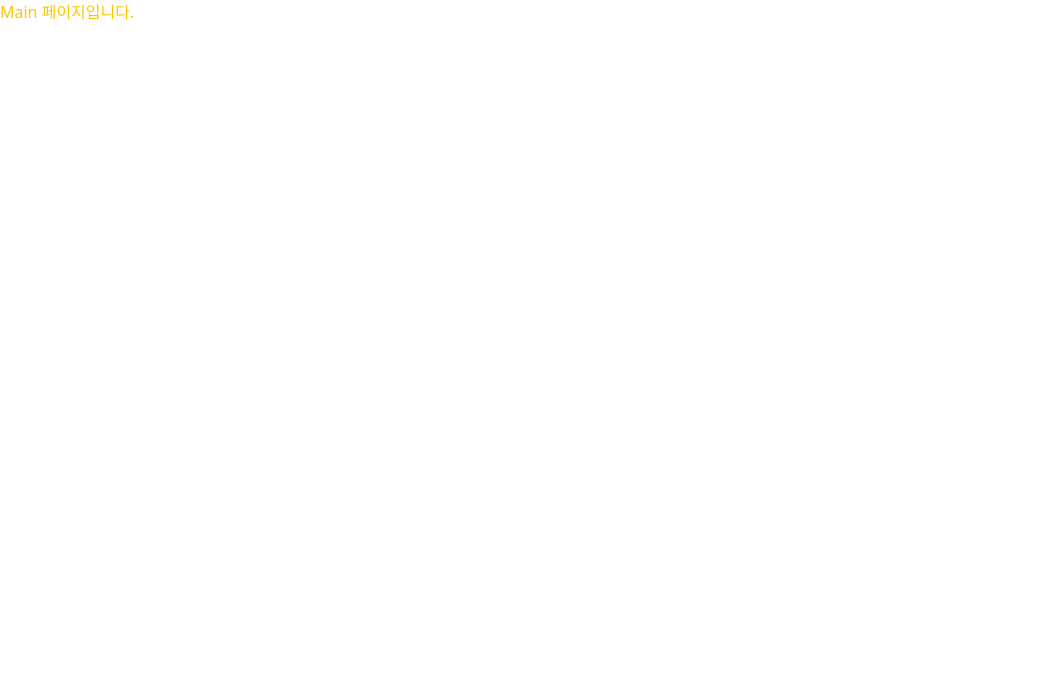
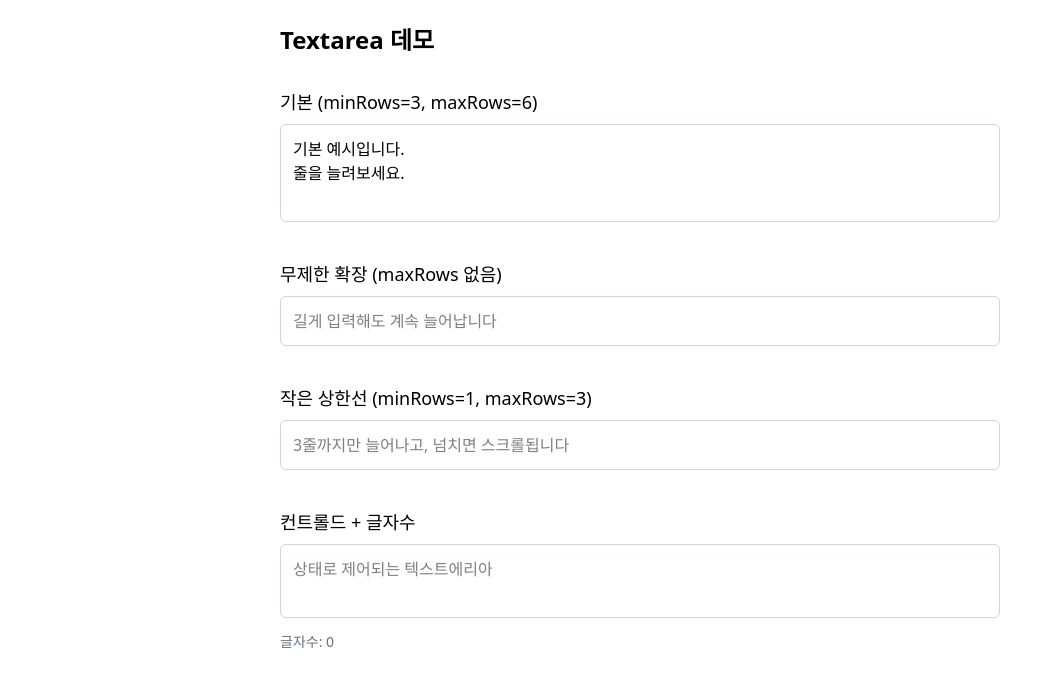
Before and after one commit to ddang-ddang-ddang/ddang-ddang-ddang-FE, a React (Vite) app: page / in a window 1280 px wide. Shown: the top 686 px of the page, without its empty margins (0-1062 px from the left). Built offline with nearby package versions, Linux system fonts and the light colour scheme.

Commit message:
✨ Textarea 컴포넌트 구현

```diff
--- /dev/null
+++ b/src/components/common/textarea.tsx
@@ -0,0 +1,97 @@
+import React, {
+  useCallback,
+  useLayoutEffect,
+  useRef,
+  forwardRef,
+  ChangeEvent,
+} from "react";
+
+export interface TextareaProps
+  extends Omit<React.TextareaHTMLAttributes<HTMLTextAreaElement>, "rows"> {
+  /** 최소 보이는 줄 수(높이 기준). 기본값 1 */
+  minRows?: number;
+  /** 최대 보이는 줄 수(높이 상한). 지정하지 않으면 제한 없음 */
+  maxRows?: number;
+}
+
+/**
+ * 내용 길이에 따라 자동으로 높이가 변하는 Textarea.
+ * 높이는 minRows ~ maxRows 범위 안에서만 늘어나거나 줄어듭니다.
+ */
+export const Textarea = forwardRef<
+  HTMLTextAreaElement,
+  TextareaProps
+>(function Textarea(
+  { minRows = 1,
+    maxRows,
+    onChange,
+    className = "w-full rounded-md border border-gray-300 p-3 focus:outline-none focus:ring-2 focus:ring-blue-500",
+    ...props },
+  ref
+) {
+  const innerRef = useRef<HTMLTextAreaElement | null>(null);
+
+  // 전달받은 ref를 실제 DOM 노드로 연결
+  React.useImperativeHandle(ref, () => innerRef.current as HTMLTextAreaElement);
+
+  const resize = useCallback(() => {
+    const el = innerRef.current;
+    if (!el) return;
+
+    const computed = window.getComputedStyle(el);
+    const lineHeight = parseFloat(computed.lineHeight || "0");
+    const paddingY =
+      parseFloat(computed.paddingTop || "0") +
+      parseFloat(computed.paddingBottom || "0");
+    const borderY =
+      parseFloat(computed.borderTopWidth || "0") +
+      parseFloat(computed.borderBottomWidth || "0");
+
+    const min = Math.max(1, Math.floor(minRows));
+    const max =
+      typeof maxRows === "number" && maxRows > 0
+        ? Math.max(min, Math.floor(maxRows))
+        : Number.POSITIVE_INFINITY;
+
+    const minHeight = min * lineHeight + paddingY + borderY;
+    const maxHeight =
+      max === Number.POSITIVE_INFINITY
+        ? Number.POSITIVE_INFINITY
+        : max * lineHeight + paddingY + borderY;
+
+    // scrollHeight를 정확히 측정하기 위해 높이를 초기화
+    el.style.height = "auto";
+
+    const natural = el.scrollHeight;
+    const nextHeight = Math.min(
+      Math.max(natural, minHeight),
+      maxHeight
+    );
+
+    el.style.height = `${nextHeight}px`;
+    el.style.overflowY = natural > maxHeight ? "auto" : "hidden";
+  }, [minRows, maxRows]);
+
+  const handleChange = (e: ChangeEvent<HTMLTextAreaElement>) => {
+    onChange?.(e);
+    // 입력 변경 직후 내용에 맞게 즉시 리사이즈
+    resize();
+  };
+
+  // 마운트 시, 그리고 외부에서 value가 변경될 때마다 리사이즈
+  useLayoutEffect(() => {
+    resize();
+  }, [resize, props.value]);
+
+  return (
+    <textarea
+      {...props}
+      ref={innerRef}
+      rows={minRows}
+      onChange={handleChange}
+      className={`resize-none overflow-hidden ${className ?? ""}`}
+    />
+  );
+});
+
+export default Textarea;
--- a/src/pages/Main.tsx
+++ b/src/pages/Main.tsx
@@ -1,6 +1,55 @@
+import Textarea from "@/components/common/textarea";
+import { useState } from "react";
+
 export default function Main() {
+  const [controlledValue, setControlledValue] = useState("");
+
   return (
-  <div>
-    <div className="text-yellow-400">Main 페이지입니다.</div>
-  </div>);
+    <div className="mx-auto max-w-3xl p-6 space-y-8">
+      <h1 className="text-2xl font-semibold">Textarea 데모</h1>
+
+      {/* 기본: minRows=2, maxRows=6 (언컨트롤드) */}
+      <section className="space-y-2">
+        <h2 className="text-lg font-medium">기본 (minRows=3, maxRows=6)</h2>
+        <Textarea
+          minRows={3}
+          maxRows={6}
+          placeholder="여기에 입력해보세요"
+          defaultValue={"기본 예시입니다.\n줄을 늘려보세요."}
+        />
+      </section>
+
+      {/* 무제한 확장: maxRows 미지정 */}
+      <section className="space-y-2">
+        <h2 className="text-lg font-medium">무제한 확장 (maxRows 없음)</h2>
+        <Textarea
+          minRows={1}
+          placeholder="길게 입력해도 계속 늘어납니다"
+        />
+      </section>
+
+      {/* 작은 상한선: 스크롤 생김 */}
+      <section className="space-y-2">
+        <h2 className="text-lg font-medium">작은 상한선 (minRows=1, maxRows=3)</h2>
+        <Textarea
+          minRows={1}
+          maxRows={3}
+          placeholder="3줄까지만 늘어나고, 넘치면 스크롤됩니다"
+        />
+      </section>
+
+      {/* 컨트롤드: 글자수 카운터 */}
+      <section className="space-y-2">
+        <h2 className="text-lg font-medium">컨트롤드 + 글자수</h2>
+        <Textarea
+          minRows={2}
+          maxRows={8}
+          value={controlledValue}
+          onChange={(e) => setControlledValue(e.target.value)}
+          placeholder="상태로 제어되는 텍스트에리아"
+        />
+        <div className="text-sm text-gray-500">글자수: {controlledValue.length}</div>
+      </section>
+    </div>
+  );
 }
```
Also changed, not shown: 1 other file (tests, documents, lock files or other folders).
